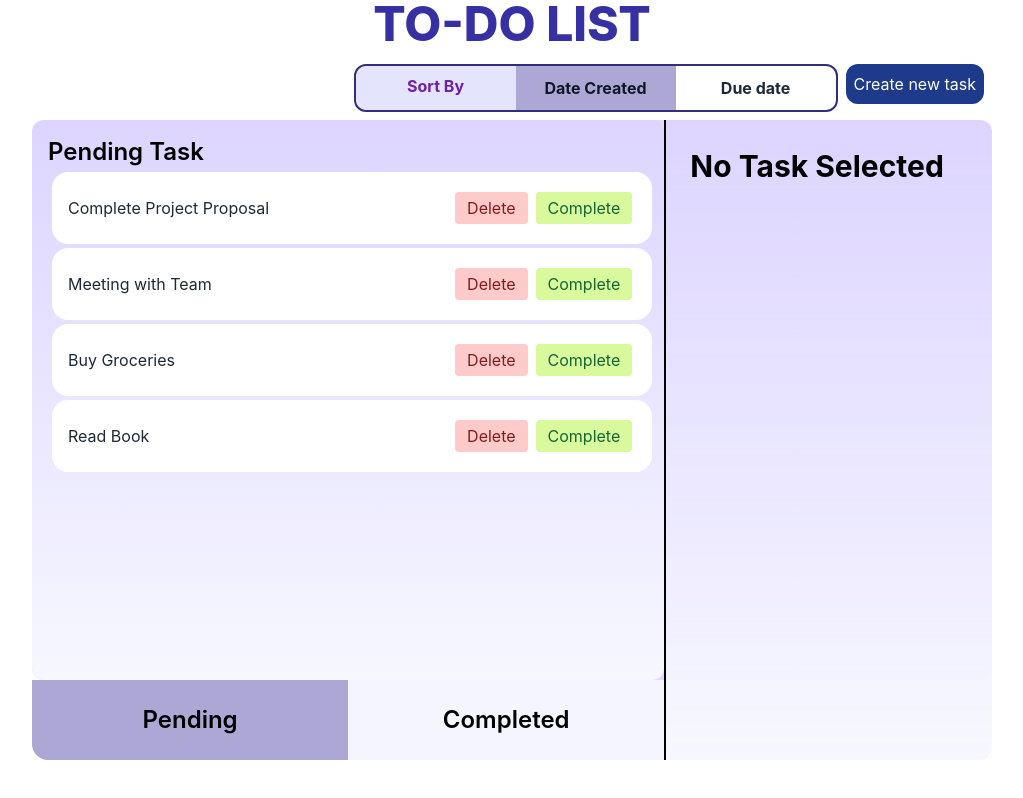
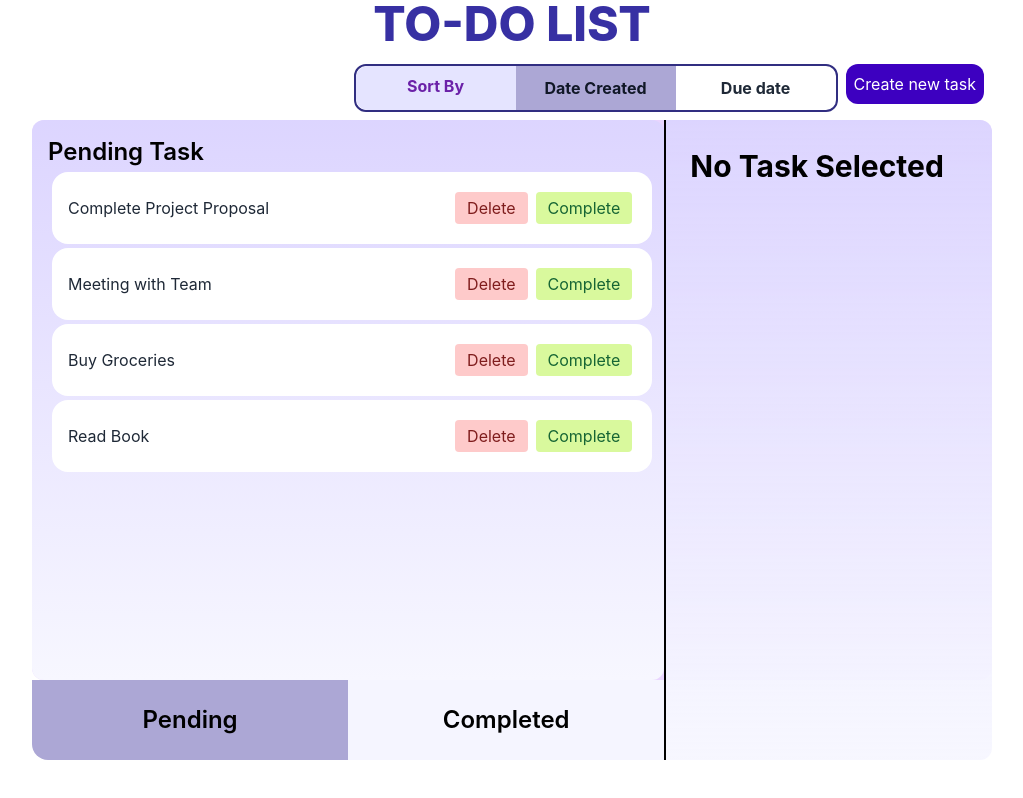
Before and after one commit to samjain233/todo, a React (Create React App) app: page / in a window 1280 px wide. Shown: the whole page, without its empty margins (128-1151 px from the left). Built offline with nearby package versions, Linux system fonts and the light colour scheme.

Commit message:
color fixes

```diff
--- a/src/component/Delete.js
+++ b/src/component/Delete.js
@@ -23,7 +23,7 @@ const Delete = (props) => {
         <>
             {isOpen && (
                 <div data-aos="flip-right" className="bg-opacity-30 backdrop-blur-md p-4 rounded-lg bg-gray-200 fixed top-0 left-0 w-full h-full flex items-center justify-center bg-gray-800 bg-opacity-80">
-                    <div className="bg-white border border-2 border-cyan-800 bg-cyan-100 w-full lg:w-1/4 rounded-lg">
+                    <div className="bg-white border border-2 border-blue-800 bg-cyan-100 w-full lg:w-1/4 rounded-lg">
 
 
                                  <div className="flex justify-end p-4">
@@ -33,7 +33,7 @@ const Delete = (props) => {
           <div className=" p-4 rounded shadow-md">
             <p className="mb-4">Are you sure you want to delete this item?</p>
             <div className="flex justify-center">
-              <button onClick={deleteTheTask} className="bg-cyan-500 hover:bg-cyan-800 text-white px-4 py-2 rounded mr-2">
+              <button style={{ background: "#3D00C0" }} onClick={deleteTheTask} className=" hover:bg-cyan-800 text-white px-4 py-2 rounded mr-2">
                 Yes
               </button>
               <button onClick={handleClose} className="bg-gray-300 hover:bg-cyan-800 hover:text-white px-4 py-2 rounded">
--- a/src/component/Topbar.js
+++ b/src/component/Topbar.js
@@ -29,7 +29,7 @@ const Topbar = ({ addTask }) => {
         </div>
 
         {/* Create New Task button (visible on mobile and hidden on larger screens) */}
-        <div onClick={createTask} className="bg-blue-900 flex-col hover:bg-blue-500 flex justify-center md:hidden lg:block lg:mx-2 h-10 rounded-xl item-center p-2 text-white rounded items-center cursor-pointer w-full">
+        <div onClick={createTask} style={{ background: "#3D00C0" }} className=" flex-col hover:bg-blue-500 flex justify-center md:hidden lg:block lg:mx-2 h-10 rounded-xl item-center p-2 text-white rounded items-center cursor-pointer w-full">
           Create new task
         </div>
       </div>
```
